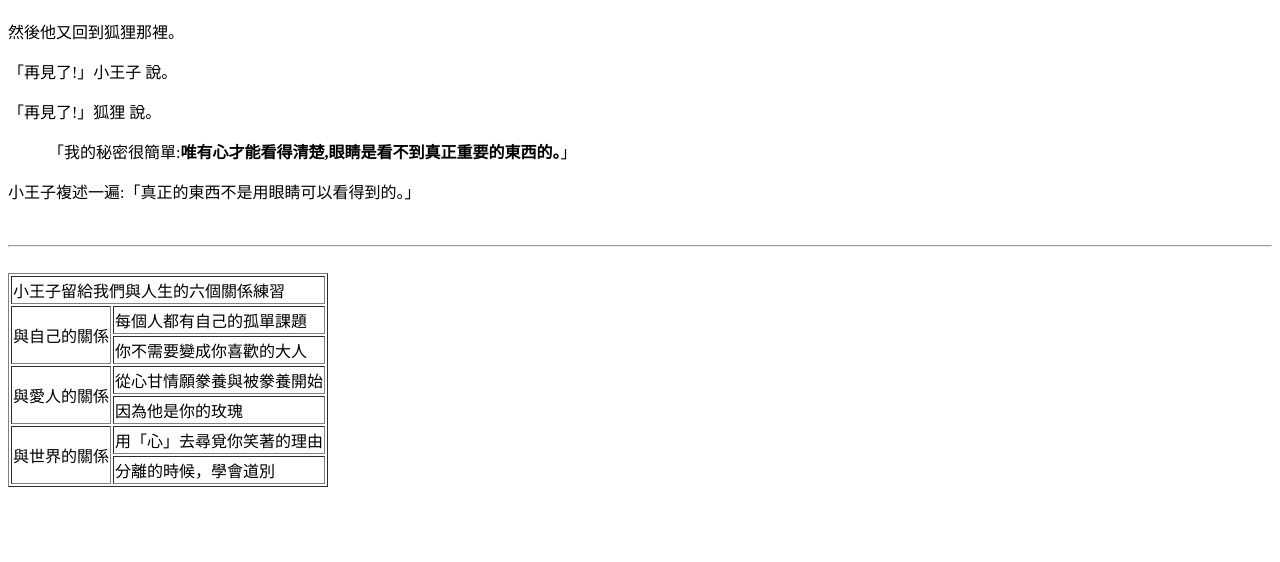
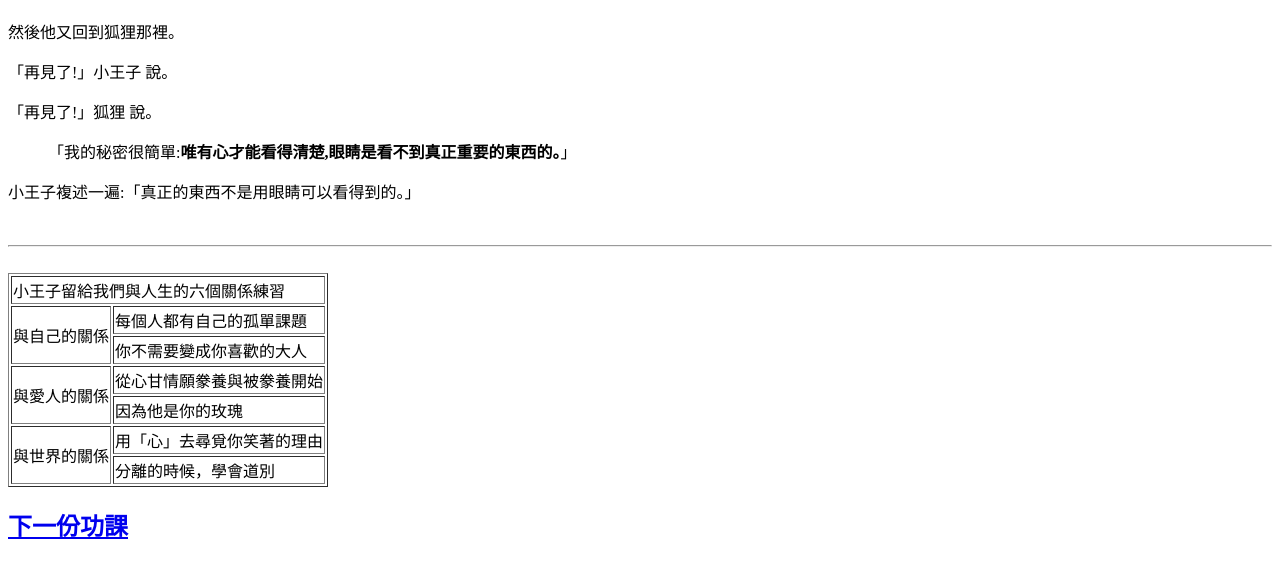
Before and after one commit to devilangel09/NTUHW, a plain HTML site: page index.html in a window 1280 px wide. Shown: the part 248-810 px from the top of the page. Drawn offline with Linux system fonts and the light colour scheme.

Commit message:
no message

```diff
--- a/index.html
+++ b/index.html
@@ -53,8 +53,9 @@
                 <td>分離的時候，學會道別</td>
             </tr>
     </table>
-
-
+    <div align="cender"><h2>
+<a href="index2.html" target="_blank">下一份功課</a>
+</h2></div>
 </body>
 
 </html>
```
